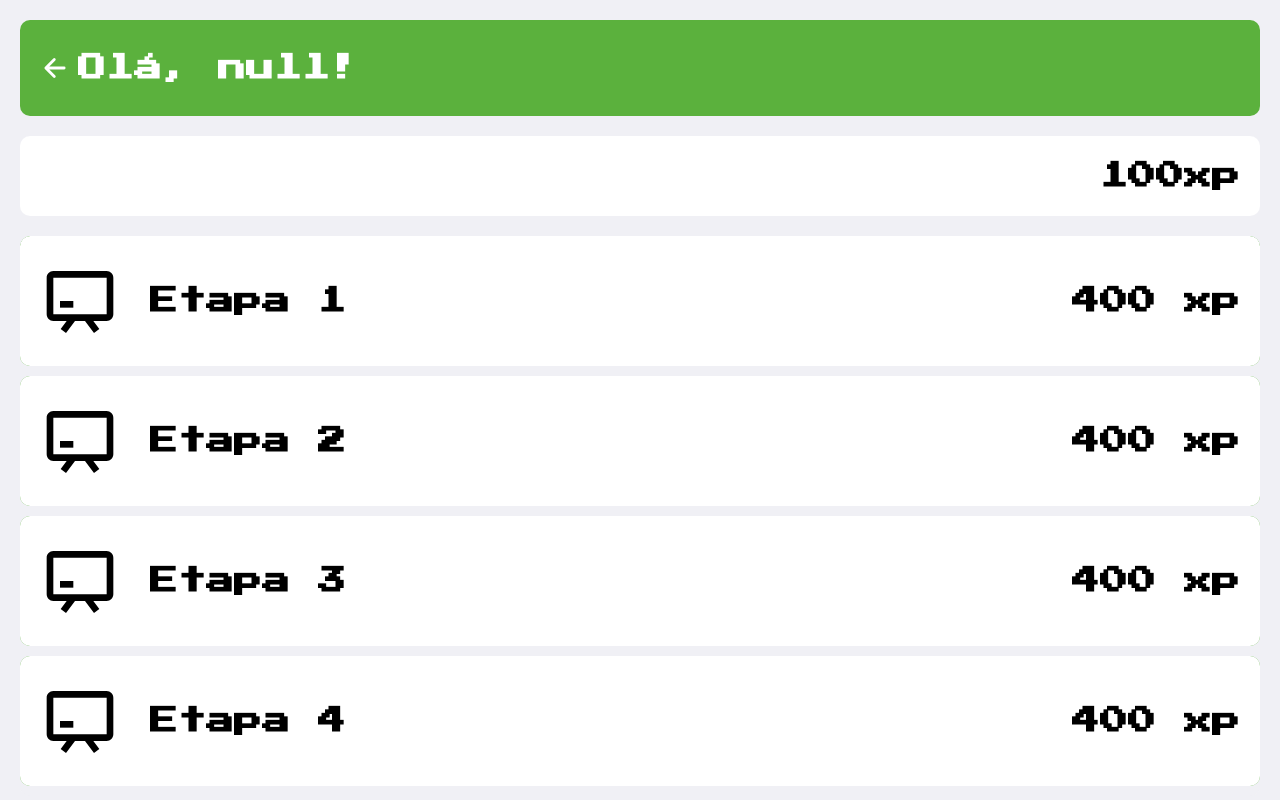
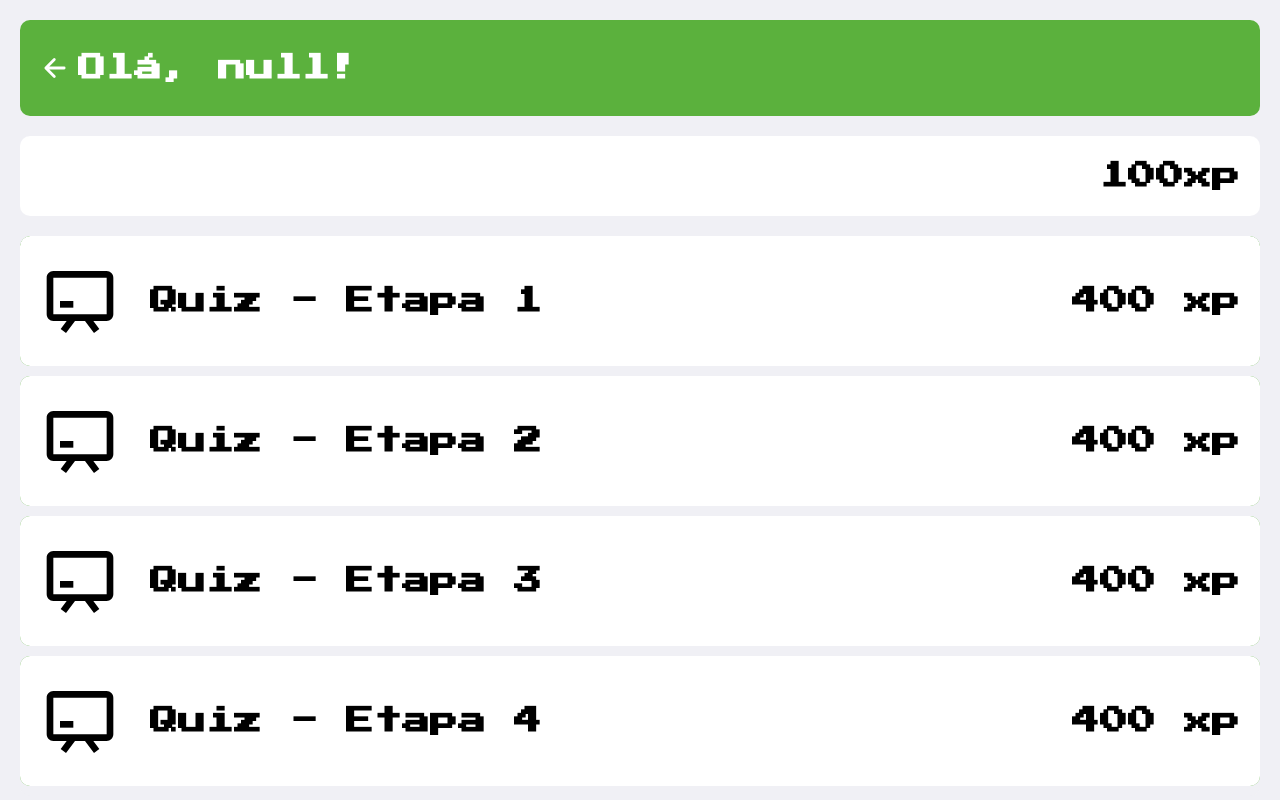
Before and after one commit to hique023/goh, a React (Create React App) app: page /phase in a window 1280 px wide. Built offline with nearby package versions, Linux system fonts and the light colour scheme.

Commit message:
Configurado modal ao finalizar etapa

```diff
--- a/src/components/Phase/index.js
+++ b/src/components/Phase/index.js
@@ -23,10 +23,10 @@ export default function Phase() {
             </div>
 
             <div className="listStage">
-                <StageLink name="Etapa 1" stageId="etapa1" color={color} />
-                <StageLink name="Etapa 2" stageId="etapa2" color={color} />
-                <StageLink name="Etapa 3" stageId="etapa3" color={color} />
-                <StageLink name="Etapa 4" stageId="etapa4" color={color} />
+                <StageLink name="Quiz - Etapa 1" stageId="etapa1" color={color} />
+                <StageLink name="Quiz - Etapa 2" stageId="etapa2" color={color} />
+                <StageLink name="Quiz - Etapa 3" stageId="etapa3" color={color} />
+                <StageLink name="Quiz - Etapa 4" stageId="etapa4" color={color} />
             </div>
 
         </div>
--- a/src/components/Questions/index.js
+++ b/src/components/Questions/index.js
@@ -34,12 +34,6 @@ export default function Questions() {
         setAnswerSelected('')
         console.log(count);
         clearRadio()
-
-        if (count > 10) {
-            alert('Etapa finalizada! 150xp')
-            history.goBack()
-            // setActiveModal(true)
-        }
     }
 
     function clearRadio() {
@@ -103,17 +97,17 @@ export default function Questions() {
         });
     }
 
-    function ComponentModal() {
-        return <StageFinishModal />
-    }
+    // function ComponentModal() {
+    //     return <StageFinishModal />
+    // }
 
-    function ShowModal() {
-        const show = activeModal
+    // function ShowModal() {
+    //     const show = activeModal
 
-        if (show) {
-            return <ComponentModal />
-        }
-    }
+    //     if (show) {
+    //         return <ComponentModal />
+    //     }
+    // }
 
     useEffect(() => {
         getQuestions()
@@ -121,6 +115,10 @@ export default function Questions() {
 
     return (
         <div className="containerQuestions">
+
+            {count > 10 && (
+                <StageFinishModal />
+            )}
 
             <div className="contentQuestions">
                 <h1>{question}</h1>
@@ -170,9 +168,16 @@ export default function Questions() {
 
             <h3>Resposta selecionada: {answerSelected}</h3>
 
-            <div className="buttonsQuestions">
-                <button style={cardStyle} onClick={nextQuestion}>Próxima</button>
-            </div>
+            {count < 10 ? (
+                <div className="buttonsQuestions">
+                    <button style={cardStyle} onClick={nextQuestion}>Próxima</button>
+                </div>
+            ) : (
+                <div className="buttonsQuestions">
+                    <button style={cardStyle} onClick={nextQuestion}>Finalizar</button>
+                </div>
+            )}
+
         </div>
     )
 }
--- a/src/components/Stage/styles.css
+++ b/src/components/Stage/styles.css
@@ -5,5 +5,5 @@
   margin: 0 auto;
   padding: 20px;
   justify-content: center;
-  background-color: rgb(255, 156, 209);
+  background-color: var(--background);
 }
--- a/src/components/StageFinishModal/index.js
+++ b/src/components/StageFinishModal/index.js
@@ -1,12 +1,18 @@
 // Global
 import React from 'react'
+import { useHistory } from 'react-router-dom'
 
 // Assets
 import './styles.css'
 import { AiOutlineClose } from "react-icons/ai"
 
 export default function StageFinishModal() {
-    // const { level, closeLevelUpmodal } = useContext(ChallengesContext);
+
+    const history = useHistory()
+
+    function closeModal() {
+        history.goBack()
+    }
 
     return (
         <div className="overlay">
@@ -20,8 +26,7 @@ export default function StageFinishModal() {
                     <p>Você finalizou uma etapa.</p>
                 </div>
 
-                {/* <button type="button" onClick={closeLevelUpmodal}> */}
-                <button type="button">
+                <button type="button" onClick={closeModal}>
                     <AiOutlineClose size={30} color="black" />
                 </button>
             </div>
--- a/src/components/StageFinishModal/styles.css
+++ b/src/components/StageFinishModal/styles.css
@@ -9,6 +9,8 @@
   display: flex;
   justify-content: center;
   align-items: center;
+
+  z-index: 10;
 }
 
 .container {
```
